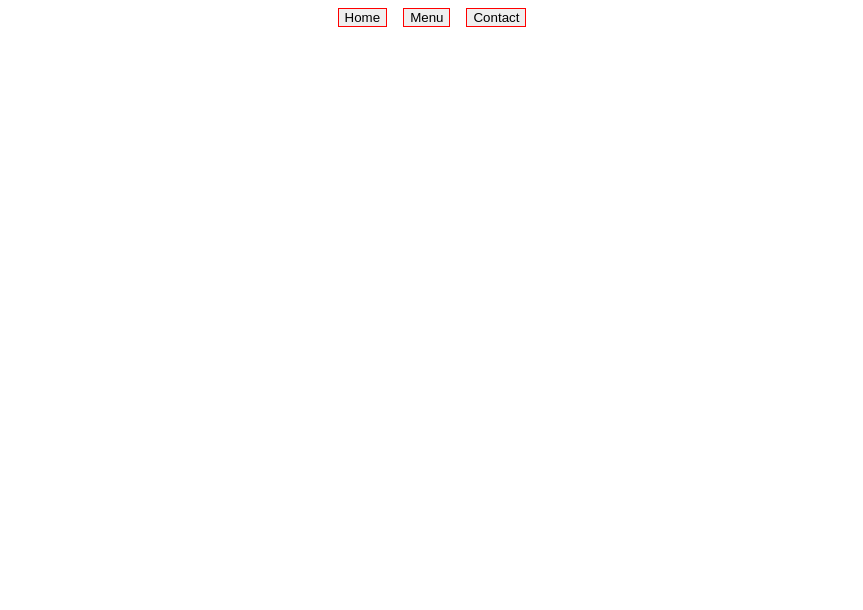
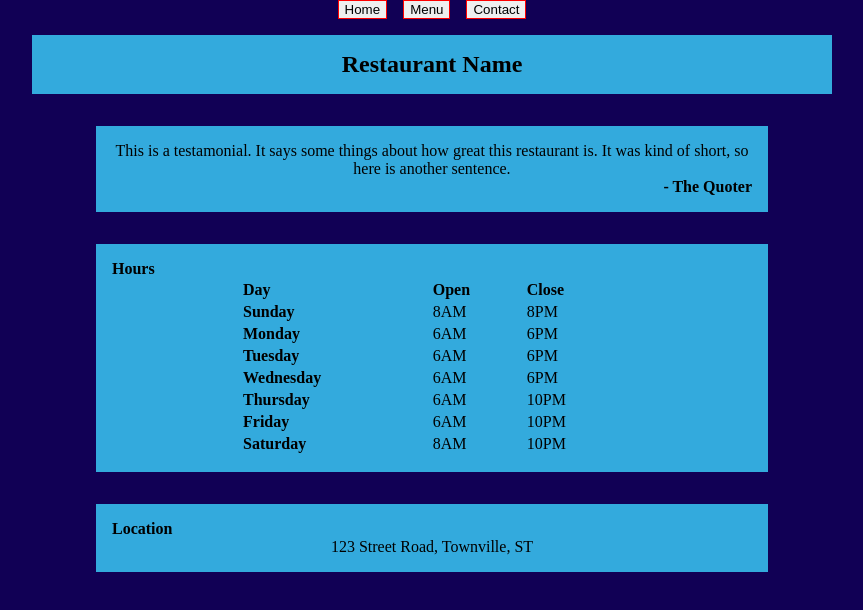
Before and after one commit to smfearing5/restaurant-page, a website built with webpack: page dist/index.html in a window 1280 px wide. Shown: the whole page, without its empty margins (208-1071 px from the left). Built offline with nearby package versions, Linux system fonts and the light colour scheme.

Commit message:
Implement module for Home Tab

```diff
--- /dev/null
+++ b/src/home.js
@@ -0,0 +1,114 @@
+export default function homeScript(content) {
+    let element;
+    let elementChild;
+
+    // Restaurant Name
+    element = document.createElement("h2");
+    element.setAttribute("class", "section");
+    element.textContent = "Restaurant Name";
+    content.appendChild(element);
+
+    // Testamonial
+    element = document.createElement("div");
+    element.setAttribute("class", "section");
+
+    elementChild = document.createElement("p");
+    elementChild.textContent = "This is a testamonial.  It says some things about how great this restaurant is.  It was kind of short, so here is another sentence.";
+    element.appendChild(elementChild);
+
+    elementChild = document.createElement("div");
+    elementChild.textContent = "- The Quoter";
+    elementChild.setAttribute("class", "quoter");
+    element.appendChild(elementChild);
+
+    content.appendChild(element);
+
+    // Hours
+    element = document.createElement("div");
+    element.setAttribute("class", "section");
+
+    elementChild = document.createElement("h4");
+    elementChild.textContent = "Hours";
+    element.appendChild(elementChild);
+
+    //      Hours Table
+    elementChild = (() => {
+        let row, item;
+        let hoursTable = document.createElement("table");
+
+        row = document.createElement("tr");
+
+        item = document.createElement("th");
+        item.textContent = "Day";
+        row.appendChild(item);
+
+        item = document.createElement("th");
+        item.textContent = "Open";
+        row.appendChild(item);
+
+        item = document.createElement("th");
+        item.textContent = "Close";
+        row.appendChild(item);
+
+        hoursTable.appendChild(row);
+
+        let dayRow = (day, open, close) => {
+            let row, item;
+
+            row = document.createElement("tr");
+
+            item = document.createElement("th");
+            item.textContent = day;
+            row.appendChild(item);
+
+            item = document.createElement("td");
+            item.textContent = open;
+            row.appendChild(item);
+
+            item = document.createElement("td");
+            item.textContent = close;
+            row.appendChild(item);
+
+            return row;
+        };
+        row = dayRow("Sunday", "8AM", "8PM");
+        hoursTable.appendChild(row);
+
+        row = dayRow("Monday", "6AM", "6PM");
+        hoursTable.appendChild(row);
+
+        row = dayRow("Tuesday", "6AM", "6PM");
+        hoursTable.appendChild(row);
+
+        row = dayRow("Wednesday", "6AM", "6PM");
+        hoursTable.appendChild(row);
+
+        row = dayRow("Thursday", "6AM", "10PM");
+        hoursTable.appendChild(row);
+
+        row = dayRow("Friday", "6AM", "10PM");
+        hoursTable.appendChild(row);
+
+        row = dayRow("Saturday", "8AM", "10PM");
+        hoursTable.appendChild(row);
+
+        return hoursTable;
+    })();
+    element.appendChild(elementChild);
+
+    content.appendChild(element);
+
+    // Location
+    element = document.createElement("div");
+    element.setAttribute("class", "section");
+
+    elementChild = document.createElement("h4");
+    elementChild.textContent = "Location";
+    element.appendChild(elementChild);
+
+    elementChild = document.createElement("p");
+    elementChild.textContent = "123 Street Road, Townville, ST";
+    element.appendChild(elementChild);
+
+    content.appendChild(element);
+};
--- a/src/index.js
+++ b/src/index.js
@@ -0,0 +1,24 @@
+import homeScript from "./home";
+
+let navbar = (() => {
+    const homeTab = document.getElementById("home-tab");
+    const menuTab = document.getElementById("menu-tab");
+    const contactTab = document.getElementById("contact-tab");
+    const content = document.getElementById("content");
+
+    let update = replaceScript => {
+        // clear old content
+        while (content.firstChild) {
+            content.removeChild(content.firstChild);
+        };
+
+        replaceScript(content);
+    };
+    update(homeScript);
+
+    homeTab.addEventListener("click", () => update(homeScript));
+    menuTab.addEventListener("click", () => update());
+    contactTab.addEventListener("click", () => update());
+
+    return {};
+})();
```
Also changed, not shown: dist/index.html, dist/main.js, dist/style.css, src/contact.js (added), src/menu.js (added).
